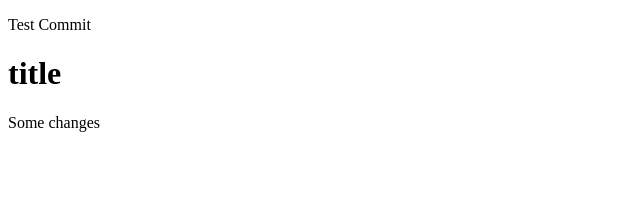
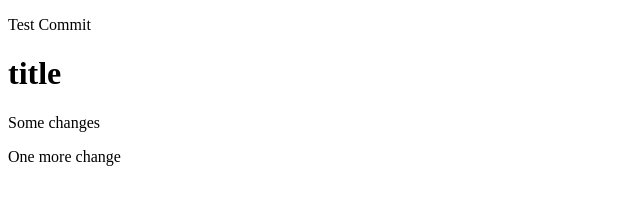
Before and after one commit to smvictorON/Curso-Git, a plain HTML site: page index.html in a window 1280 px wide. Shown: the whole page, without its empty margins (0-640 px from the left). Drawn offline with Linux system fonts and the light colour scheme.

Commit message:
commit in other branch

```diff
--- a/index.html
+++ b/index.html
@@ -10,5 +10,6 @@
   <p>Test Commit</p>
   <h1>title</h1>
   <p>Some changes</p>
+  <span>One more change</span>
 </body>
 </html>
```
